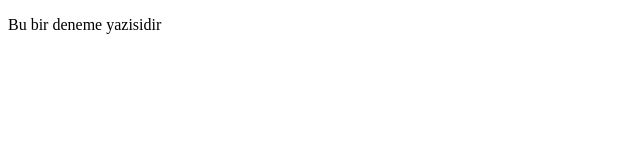
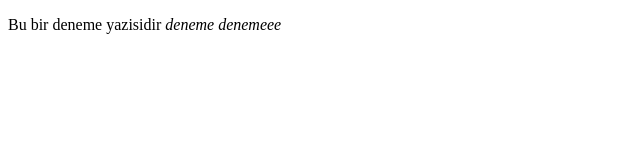
Before and after one commit to meflaneur/flaneurlife, a plain HTML site: page index.html in a window 1280 px wide. Shown: the whole page, without its empty margins (0-640 px from the left). Drawn offline with Linux system fonts and the light colour scheme.

Commit message:
Update index.html

```diff
--- a/index.html
+++ b/index.html
@@ -9,7 +9,7 @@
     </style>
 </head>
 <body>
-    <p>Bu bir deneme yazisidir</p>
+    <p>Bu bir deneme yazisidir <em>deneme denemeee </em></p>
 
 </body>
 </html>
```
